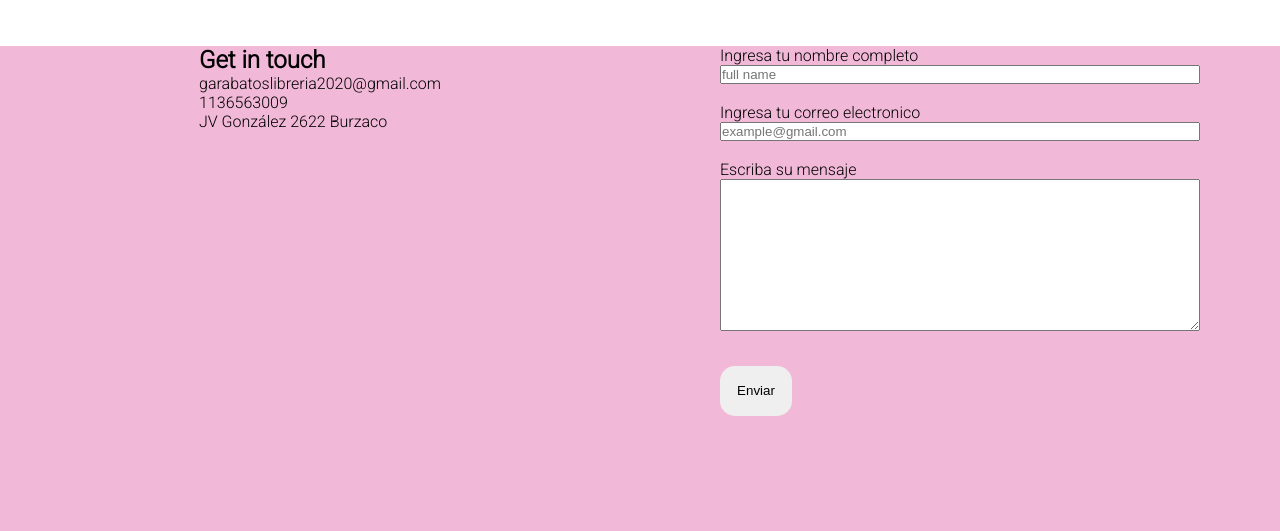
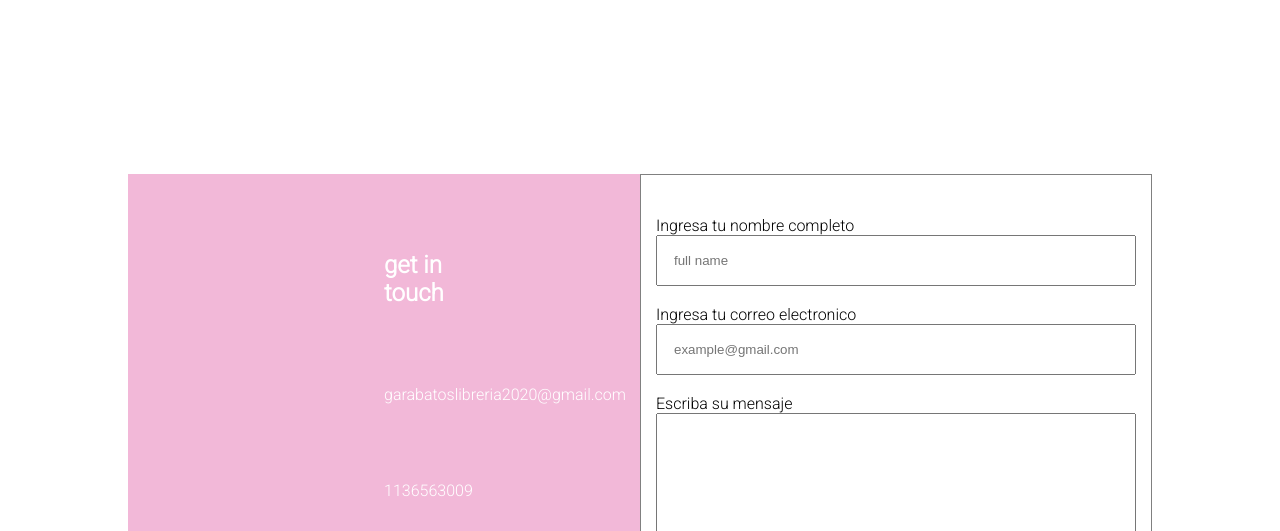
Before and after one commit to juanignaciozumpano/ProyectoCoder-Garabatos-ZumpanoJuanIgnacio, a plain HTML site: page pages/contacto.html in a window 1280 px wide. Shown: the part 269-800 px from the top of the page. Drawn offline with Linux system fonts and the light colour scheme.

Commit message:
grid contacto

```diff
--- a/css/styles.css
+++ b/css/styles.css
@@ -156,24 +156,32 @@ h4 {
 /*CONTACTO*/
 .grid{
     display: grid;
-    grid-template-columns: 1fr 1fr;
+    grid-template-columns: 1fr 1fr 2fr;
     grid-template-rows: 500px;
+    grid-template-areas:
+    "0 getintouch form";
     background-color: rgb(242, 184, 216);
     margin-bottom: 5rem;
-    justify-items: center;
+    margin: 8rem;
 }
 .formstyle{
     display: flex;
     flex-direction: column;
     width: 30rem;
 }
+input{
+    padding: 1rem;
+    align-items: center;
+}
 .submitContacto {
+    margin-left: 19rem;
     outline: none;
     border:none;
     margin-top: 1rem;
     width: 15%;
     height: 10%;
     border-radius: 15px;
+    background-color: rgb(242, 184, 216);
 }
 .mapa{
     display: flex;
@@ -182,7 +190,22 @@ h4 {
     flex-direction:column;
     padding-bottom: 50px;
 }
-
+form{
+    background-color: white;
+    grid-area: form;
+    display: flex;
+    flex-direction: column;
+    align-items: center;
+    justify-content: center;
+    border: 0.25px solid grey;
+}
+#getintouch{
+    grid-area: getintouch;
+    display: flex;
+    flex-direction: column;
+    justify-content:space-evenly;
+    color: white;
+}
 
 
 
--- a/pages/contacto.html
+++ b/pages/contacto.html
@@ -40,8 +40,9 @@
     <main>
         <h1 class="styleTitulos">Contactanos</h1>
         <section class="grid">
-                <div >
-                    <h2>Get in touch</h2>
+                <div id= "getintouch">
+                    <div><h2>get in</h2>
+                        <h2>touch</h2></div>
                     <p>garabatoslibreria2020@gmail.com</p>
                     <p>1136563009</p>
                     <p>JV González 2622 Burzaco</p>
@@ -61,16 +62,16 @@
                     <legend>Escriba su mensaje</legend>
                     <textarea name="comentario" id="" cols="30" rows="10"> </textarea>
                 </div>
-                <br>
                 <input class="submitContacto" type="submit" value="Enviar">
             </form>
         </section>
-    </main>
-<!--MAPA DE GOOGLE-->
+        <!--MAPA DE GOOGLE-->
         <section class="mapa">
             <h2 class="styleTitulos">Tambien podes encontrarnos en nuestro local</h2>
             <iframe src="https://www.google.com/maps/embed?pb=!1m18!1m12!1m3!1d3275.714980663433!2d-58.366554300000004!3d-34.8131119!2m3!1f0!2f0!3f0!3m2!1i1024!2i768!4f13.1!3m3!1m2!1s0x95a32b55e43ccad9%3A0x62ab9762021ca4d7!2sJoaqu%C3%ADn%20V.%20Gonz%C3%A1lez%202622%2C%20B1852BMG%20Burzaco%2C%20Provincia%20de%20Buenos%20Aires!5e0!3m2!1ses-419!2sar!4v1648658064722!5m2!1ses-419!2sar" width="600" height="450" style="border:0;" allowfullscreen="" loading="lazy" referrerpolicy="no-referrer-when-downgrade"></iframe>
         </section>
+    </main>
+
         <footer class="footer">
             <!--ICONOS DE REDES SOCIALES-->
             <div class="redesFooter">
```
Also changed, not shown: pages/nosotros.html (+1 -1 lines).
